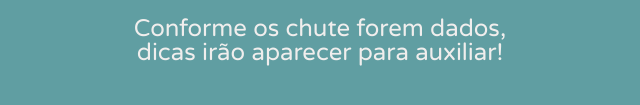
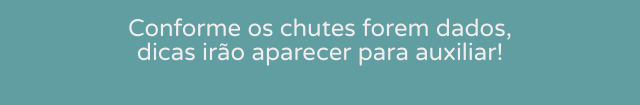
Before and after one commit to GusOTavo/jogo-de-voz, a plain HTML site: page index.html in a window 1280 px wide. Shown: the part 533-638 px from the top of the page, 320-960 px from the left. Drawn offline with nearby package versions, Linux system fonts and the light colour scheme; a web font is replaced by a local one.

Commit message:
Update index.html

```diff
--- a/index.html
+++ b/index.html
@@ -22,7 +22,7 @@
     <div id="chute" class="mensagem">
         <div>Diga em voz alta seu chute:</div>
         <span class="box">00</span>
-        <div>Conforme os chute forem dados,<br> dicas irão aparecer para auxiliar!</div>
+        <div>Conforme os chutes forem dados,<br> dicas irão aparecer para auxiliar!</div>
     </div>
 
 
```
